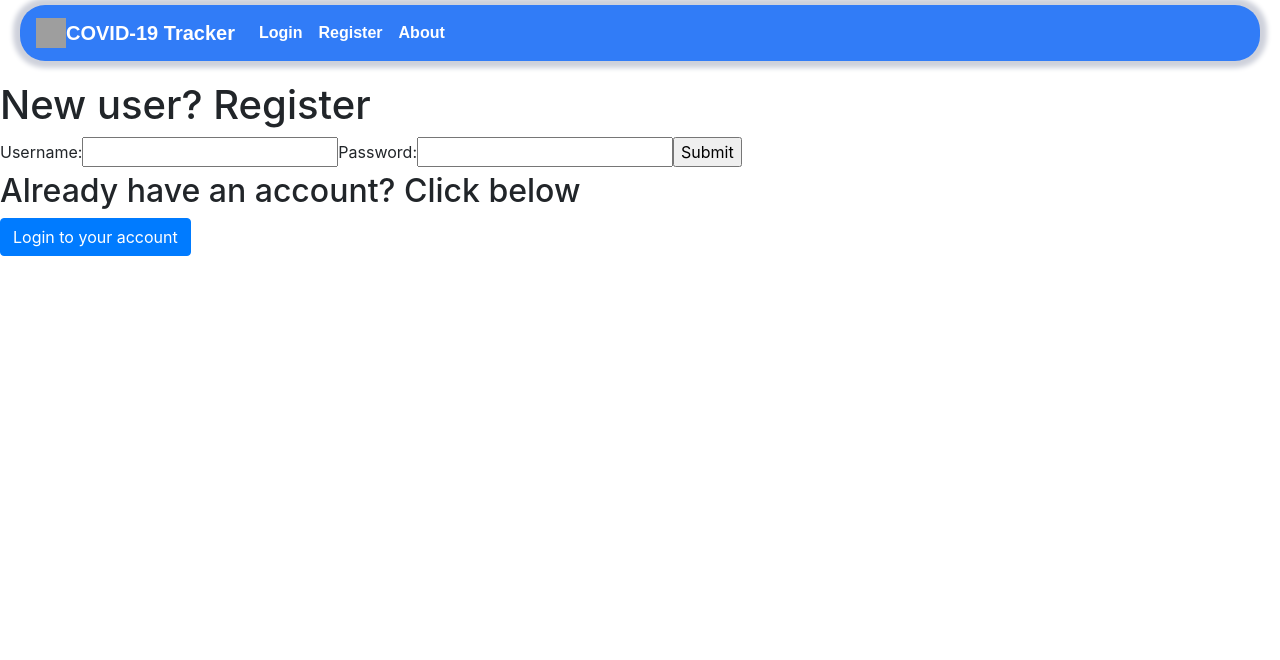
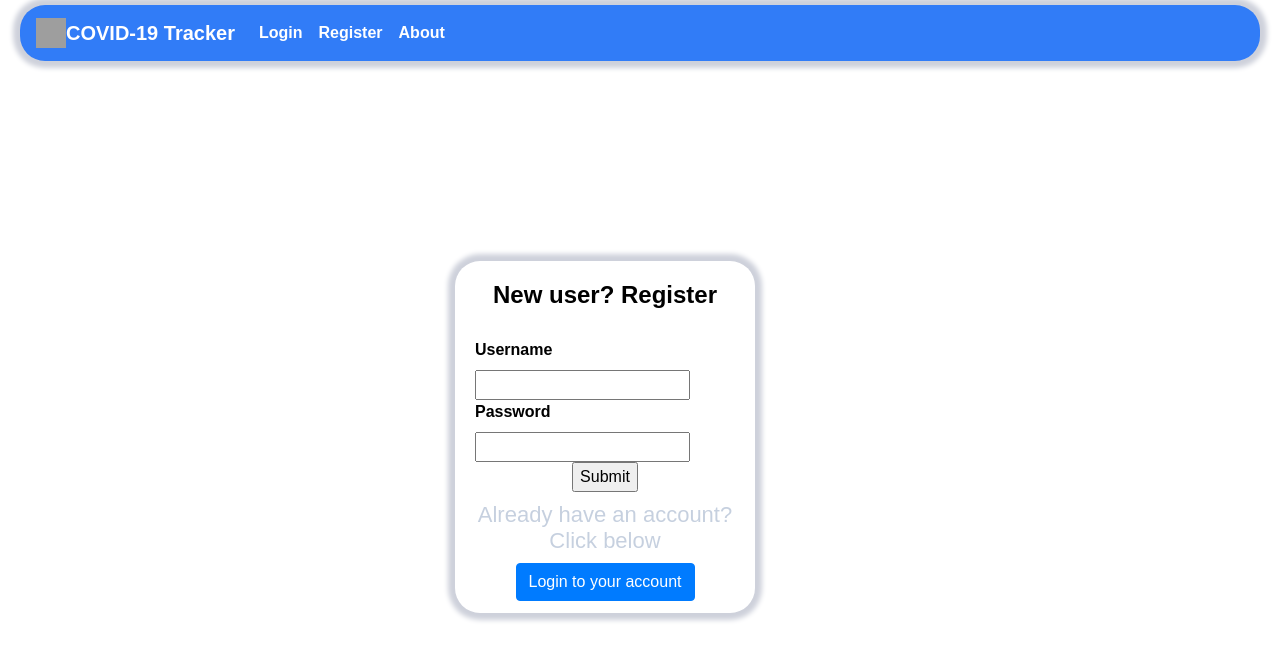
Before and after one commit to radbahi/newcovid19tracker, a React (Create React App) app in the folder frontend/: page /register in a window 1280 px wide. Shown: the top 660 px of the page. Built offline with nearby package versions, Linux system fonts and the light colour scheme; no server answers; grey boxes are pictures that could not be loaded.

Commit message:
login + register screen css

```diff
--- a/frontend/src/App.css
+++ b/frontend/src/App.css
@@ -32,3 +32,7 @@
   display: flex;
   align-items: center;
 }
+
+.logregbutt{
+  text-align: center;
+}
--- a/frontend/src/components/GraphAndMap.js
+++ b/frontend/src/components/GraphAndMap.js
@@ -15,7 +15,6 @@ const StyledGraphAndMap = styled.div`
   display: flex;
   flex-direction: row;
   justify-content: center;
-  margin-top: 10px;
 `
 
 const GraphAndMap = () => {
--- a/frontend/src/screens/LoginScreen.js
+++ b/frontend/src/screens/LoginScreen.js
@@ -6,6 +6,7 @@ import styled from 'styled-components'
 
 
 const Title = styled.h1`
+  padding: 10px;
   font-size: 1.5em;
   text-align: center;
   color: black;
@@ -13,12 +14,14 @@ const Title = styled.h1`
 `
 
 const Form = styled.form`
+  padding: 10px;
   font-size: 1em;
-  text-align: center;
+  text-align: left;
   color: black;
 `
 
 const LoginDiv = styled.div`
+  padding: 10px;
   font-family: 'Poppins', sans-serif;
   font-weight: bold;
   border-radius: 25px;
@@ -68,21 +71,27 @@ const LoginScreen = ({ loginError }) => {
       {loginError && loginError}
       <Form onSubmit={submitLoginHandler}>
         <Title>Login</Title>
-        <label>Username:</label>
+        <label>Username</label>
+        <div></div>
         <input
           type='text'
           name='username'
           value={username}
           onChange={(e) => setUsername(e.target.value)}
         />
-        <label>Password:</label>
+        <div></div>
+        <label>Password</label>
+        <div></div>
         <input
           type='password'
           name='password'
           value={password}
           onChange={(e) => setPassword(e.target.value)}
         />
+        <div></div>
+        <div className="logregbutt">
         <input type='submit' value='Submit' />
+        </div>
       </Form>
       <Title>-OR-</Title>
       <div className="text-center">
--- a/frontend/src/screens/RegisterScreen.js
+++ b/frontend/src/screens/RegisterScreen.js
@@ -2,6 +2,51 @@ import { useState, useEffect } from 'react'
 import { useDispatch, useSelector } from 'react-redux'
 import { register } from '../actions/userActions.js'
 import { Button } from 'react-bootstrap'
+import styled from 'styled-components'
+
+
+const Title = styled.h1`
+  padding: 10px;
+  font-size: 1.5em;
+  text-align: center;
+  color: black;
+  font-weight: bold;
+`
+
+const Form = styled.form`
+  padding: 10px;
+  font-size: 1em;
+  text-align: left;
+  color: black;
+`
+
+const RegDiv = styled.div`
+  font-family: 'Poppins', sans-serif;
+  font-weight: bold;
+  border-radius: 25px;
+  width: 300px;
+  position: center;
+  justify-content: center;
+  box-shadow: 0px 0px 5px 7px #CED1DB;
+  padding: 10px;
+`
+
+const RegWrapper = styled.div`
+  margin: 200px;
+  margin-left: 130px;
+  display: flex;
+  flex-direction: column;
+  justify-content: center;
+  align-items: center;
+  border-style: line;
+  border-color: black;
+`
+const SubMessage = styled.h2`
+  color: #c6d0df;
+  font-size: 22px;
+  text-align: center;
+`
+
 
 const RegisterScreen = ({ history }) => {
   const dispatch = useDispatch()
@@ -24,28 +69,38 @@ const RegisterScreen = ({ history }) => {
   }
 
   return (
-    <div>
-      <h1>New user? Register</h1>
-      <form onSubmit={submitRegisterHandler}>
-        <label>Username:</label>
+    <RegWrapper>
+    <RegDiv>
+      <Title>New user? Register</Title>
+      <Form onSubmit={submitRegisterHandler}>
+        <label>Username</label>
+        <div></div>
         <input
           type='text'
           name='usernameRegister'
           value={usernameRegister}
           onChange={(e) => setUsernameRegister(e.target.value)}
         />
-        <label>Password:</label>
+        <div></div>
+        <label>Password </label>
+        <div></div>
         <input
           type='password'
           name='passwordRegister'
           value={passwordRegister}
           onChange={(e) => setPasswordRegister(e.target.value)}
         />
-        <input type='submit' value='Submit' />
-      </form>
-      <h2>Already have an account? Click below</h2>
+        <div></div>
+        <div className="logregbutt">
+        <input className="logregbutt" type='submit' value='Submit' />
+        </div>
+      </Form>
+      <SubMessage>Already have an account? Click below</SubMessage>
+      <div className="text-center">
       <Button href='/login'>Login to your account</Button>
-    </div>
+      </div>
+    </RegDiv>
+    </RegWrapper>
   )
 }
 
```
